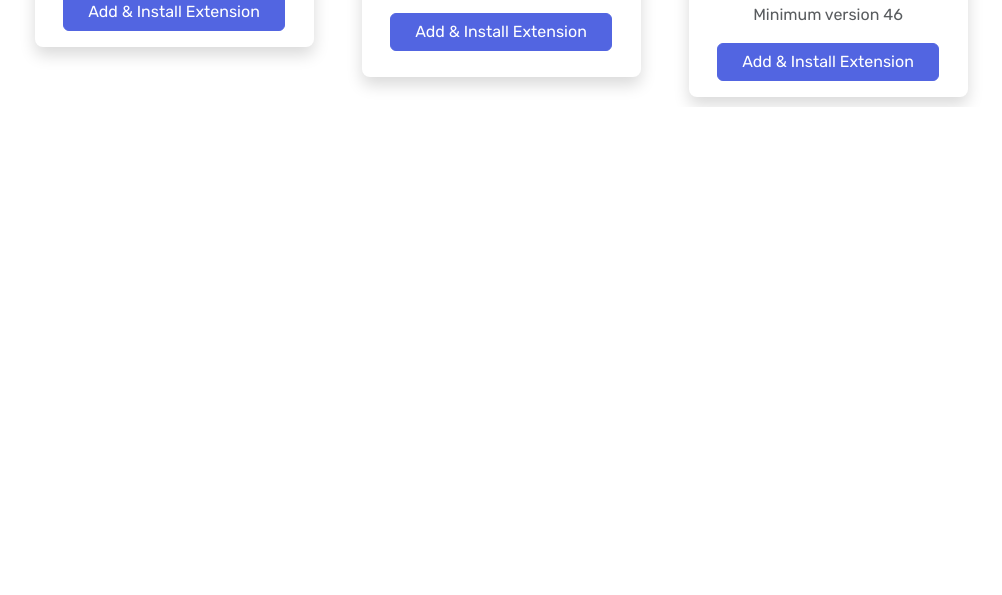
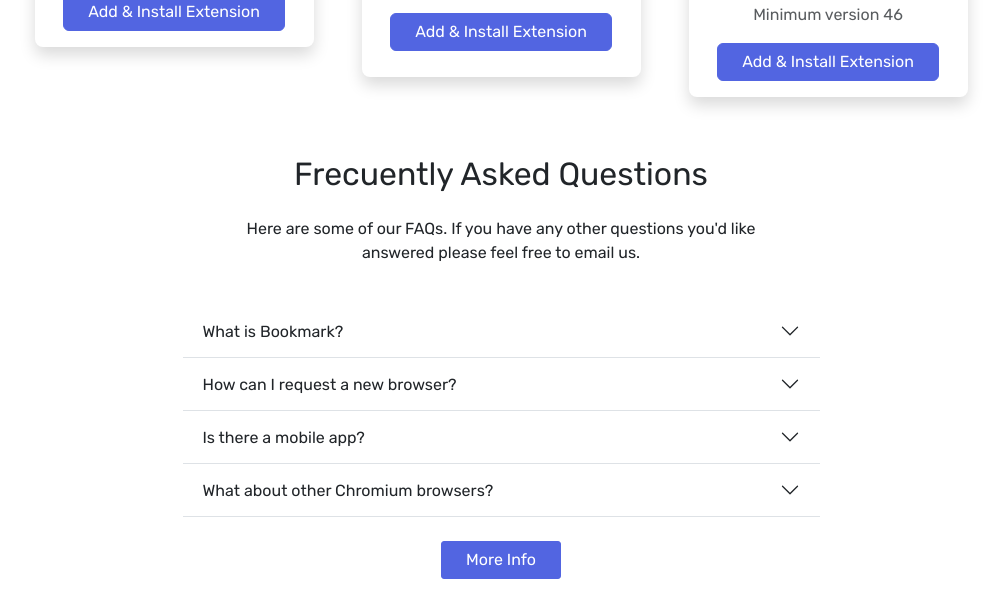
Before and after one commit to Victoriamanzano/Sprint-1.2, a website: page index.html in a window 1280 px wide. Shown: the part 1704-2299 px from the top of the page, without its empty margins (139-1141 px from the left). Before the commit the page ends 1811 px from the top, so only its background shows below. Drawn offline with nearby package versions, Linux system fonts and the light colour scheme.

Commit message:
Exercici-4-S1

```diff
--- a/index.html
+++ b/index.html
@@ -206,13 +206,103 @@
             </div>
         </section>
 
+        <!--SECTION 6-->
+
+        <section class="section-faq">
+            <div class="container-faq mt-5">
+                <div class="row mb-4 justify-content-between">
+                    <div class="offset-lg-3 col-lg-6 col-12 text-center">
+                        <h2 class="pb-3 fw-medium">Frecuently Asked Questions</h2>
+                        <p class="p-faq-p">Here are some of our FAQs. If you have any other
+                            questions you'd like answered please feel free to email
+                            us.
+                        </p>
+                    </div>
+        </section>
+
+        <!--SECTION 7-->
+
+        <section class="container">
+            <div class="accordion accordion-flush col-md-3 col-md-7 col-12 mx-auto accordion-flush"
+                id="accordionFlushExample">
+                <div class="accordion-item">
+                    <h2 class="accordion-header" id="flush-headingOne">
+                        <button class="accordion-button collapsed txtfaq" type="button" data-bs-toggle="collapse"
+                            data-bs-target="#flush-collapseOne" aria-expanded="false" aria-controls="flush-collapseOne">
+                            What is Bookmark?
+                        </button>
+                    </h2>
+                    <div id="flush-collapseOne" class="accordion-collapse collapse" aria-labelledby="flush-headingOne"
+                        data-bs-parent="#accordionFlushExample">
+
+                        <div class="accordion-body">
+                            Bookmark is a browser extension which allows you to easily manage your bookmarks.
+                            The extension provides simple utilities including but not limited to: searching through your
+                            bookmarks,
+                            categorizing them into collections, sharing bookmarks and much more.
+                        </div>
+
+                    </div>
+                </div>
+
+                <div class="accordion-item">
+                    <h2 class="accordion-header" id="flush-headingTwo">
+                        <button class="accordion-button collapsed txtfaq" type="button" data-bs-toggle="collapse"
+                            data-bs-target="#flush-collapseTwo" aria-expanded="false" aria-controls="flush-collapseTwo">
+                            How can I request a new browser?
+                        </button>
+                    </h2>
+                    <div id="flush-collapseTwo" class="accordion-collapse collapse" aria-labelledby="flush-headingTwo"
+                        data-bs-parent="#accordionFlushExample">
+                        <div class="accordion-body">We conduct frequent polls through our newsletter if you wish to
+                            voice your opinion on which browsers should be prioritized.
+                            We will almost always choose to work on the browsers that have the most demand.</div>
+                    </div>
+                </div>
+
+                <div class="accordion-item">
+                    <h2 class="accordion-header" id="flush-headingThree">
+                        <button class="accordion-button collapsed txtfaq" type="button" data-bs-toggle="collapse"
+                            data-bs-target="#flush-collapseThree" aria-expanded="false"
+                            aria-controls="flush-collapseThree">
+                            Is there a mobile app?
+                        </button>
+                    </h2>
+                    <div id="flush-collapseThree" class="accordion-collapse collapse"
+                        aria-labelledby="flush-headingThree" data-bs-parent="#accordionFlushExample">
+                        <div class="accordion-body">Currently there are no plans for developing a mobile app. However,
+                            if there is enough demand for it, we're definitely willing to develop one for you!</div>
+                    </div>
+                </div>
+                <div class="accordion-item">
+                    <h2 class="accordion-header" id="flush-headingFour">
+                        <button class="accordion-button collapsed txtfaq" type="button" data-bs-toggle="collapse"
+                            data-bs-target="#flush-collapseFour" aria-expanded="false"
+                            aria-controls="flush-collapseFour">
+                            What about other Chromium browsers?
+                        </button>
+                    </h2>
+                    <div id="flush-collapseFour" class="accordion-collapse collapse" aria-labelledby="flush-headingFour"
+                        data-bs-parent="#accordionFlushExample">
+                        <div class="accordion-body">We're hard at work in developing compatible extensions for other
+                            chromium browsers such as Microsoft Edge and Brave.</div>
+                    </div>
+                </div>
+                <div class="d-flex justify-content-center">
+                    <button type="button" class="btnmf btn mt-4 d-flex mb-3 px-4 btn-primary">More Info</button>
+                </div>
+            </div>
+        </section>
+    </div>
 
 
 
-        <!-- <script section> -->
 
-        <script src="./main.js"></script>
-        <script src="/node_modules/bootstrap/dist/js/bootstrap.bundle.js"></script>
+
+    <!-- <script section> -->
+
+    <script src="./main.js"></script>
+    <script src="/node_modules/bootstrap/dist/js/bootstrap.bundle.js"></script>
 
 </body>
 </html>
--- a/styles.scss
+++ b/styles.scss
@@ -114,3 +114,9 @@ nav-footlink {
     background: #fff;
     border-color: $primary;
 }
+
+/*S6*/
+/* S7 */
+.txtfaq:hover {
+    color: $secondary;
+}
```
Also changed, not shown: styles.css, 1 other file.
